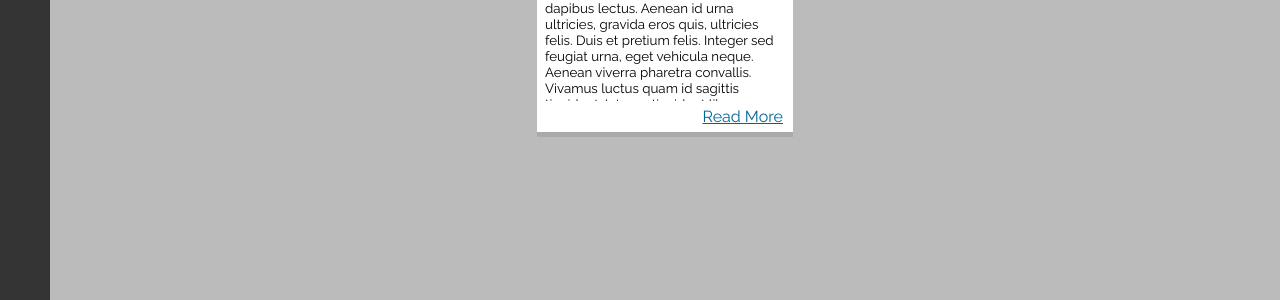
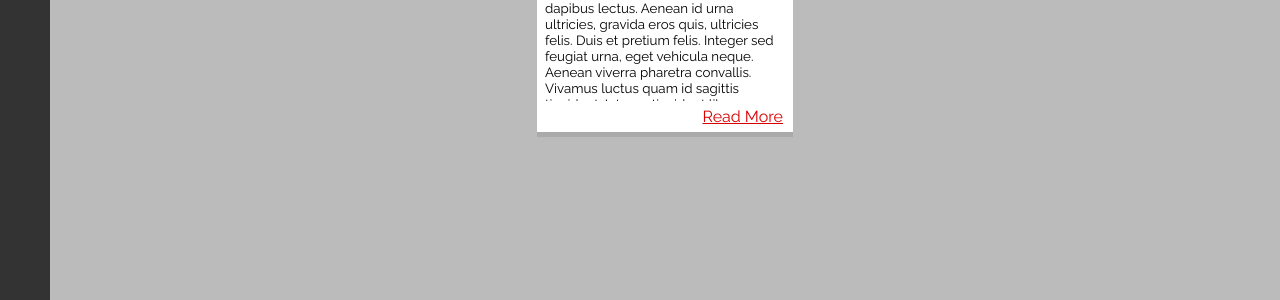
Before and after one commit to Kefwmag/kefwmag.github.io, a Jekyll site: the page built from news/index.html, in a window 1280 px wide. Shown: the part 271-571 px from the top of the page. Built offline with Jekyll 4.4.1, drawn with Linux system fonts in a browser that asks for light colours.

Commit message:
Update index.html

```diff
--- a/news/index.html
+++ b/news/index.html
@@ -25,6 +25,9 @@ layout: deep
             border-bottom: 3px solid #9A1504;
             color: #d90000;
         }
+        main div article a {
+            color:#d90000;
+        }
     </style>
     <script>
         document.getElementById("categoryName").innerHTML = "School News";
```
